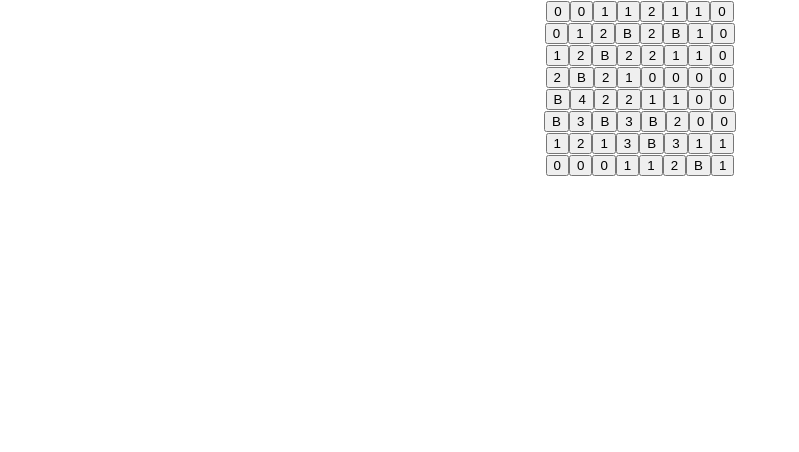
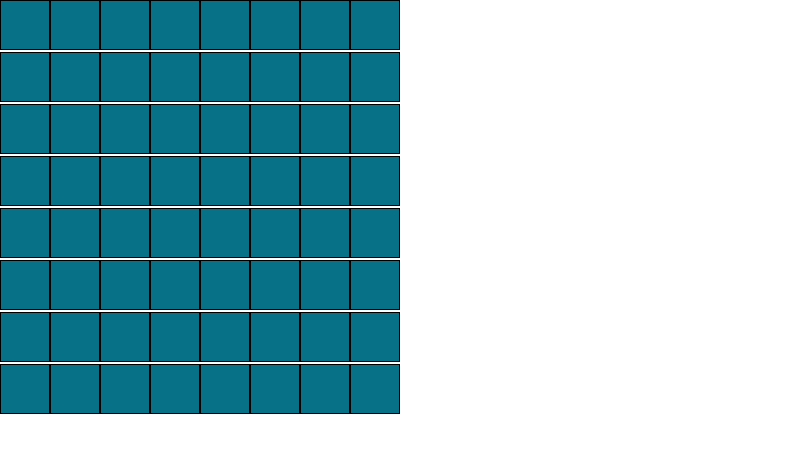
Before and after one commit to Guthias/minesweeper, a React (Create React App) app: page / in a window 1280 px wide. Shown: the top 452 px of the page, without its empty margins (0-799 px from the left). Built offline with nearby package versions, Linux system fonts and the light colour scheme.

Commit message:
feat: creating function for interact when click on Cells

```diff
--- a/src/App.css
+++ b/src/App.css
@@ -1,38 +1,16 @@
-.App {
-  text-align: center;
+.board-cell {
+  background-color: #F1DAC4;
+  font-size: 28px;
+  font-weight: 700;
+  width: 50px;
+  height: 50px;
+  color: black;
+  border: 1px solid black;
+  cursor: pointer;
+  user-select: none;
 }
 
-.App-logo {
-  height: 40vmin;
-  pointer-events: none;
+.board-cell.hide {
+  background-color: #077187;
+  color: #077187;
 }
-
-@media (prefers-reduced-motion: no-preference) {
-  .App-logo {
-    animation: App-logo-spin infinite 20s linear;
-  }
-}
-
-.App-header {
-  background-color: #282c34;
-  min-height: 100vh;
-  display: flex;
-  flex-direction: column;
-  align-items: center;
-  justify-content: center;
-  font-size: calc(10px + 2vmin);
-  color: white;
-}
-
-.App-link {
-  color: #61dafb;
-}
-
-@keyframes App-logo-spin {
-  from {
-    transform: rotate(0deg);
-  }
-  to {
-    transform: rotate(360deg);
-  }
-}
--- a/src/components/Board.jsx
+++ b/src/components/Board.jsx
@@ -118,11 +118,24 @@ export default class Board extends Component {
     return cellsAround;
   }
 
+  cellClick = (posX, posY) => {
+    const { board } = this.state;
+    let updatedBoard = [...board];
+
+    updatedBoard[posX][posY].isClicked = true;
+
+    this.setState({
+      board: updatedBoard,
+    })
+  }
+
   render() {
     const { board } = this.state;
     return board.map((boardRow, index) => (
       <div key={`row-${index}`}>
-        { boardRow.map((cell, rowIndex) => <Cell key={`row-${index}-${rowIndex}`} {...cell} /> ) }
+        { boardRow.map((cell, rowIndex) =>(
+          <Cell key={`row-${index}-${rowIndex}`} {...cell} onClick={ this.cellClick }/>
+        ) ) }
       </div>
     ))
   }
--- a/src/components/Cell.jsx
+++ b/src/components/Cell.jsx
@@ -2,9 +2,12 @@ import React, { Component } from 'react'
 
 export default class Cell extends Component {
   render() {
-    const { isMine, bombsAround } = this.props;
+    const { onClick, y: posY , x: posX, isClicked } = this.props;
     return (
-      isMine ? <button>B</button> : <button>{ bombsAround }</button>
+      <button
+        className={ isClicked ? 'board-cell' : 'board-cell hide'}
+        onClick={ () => onClick(posY, posX)}>
+      </button>
     )
   }
 }
```
